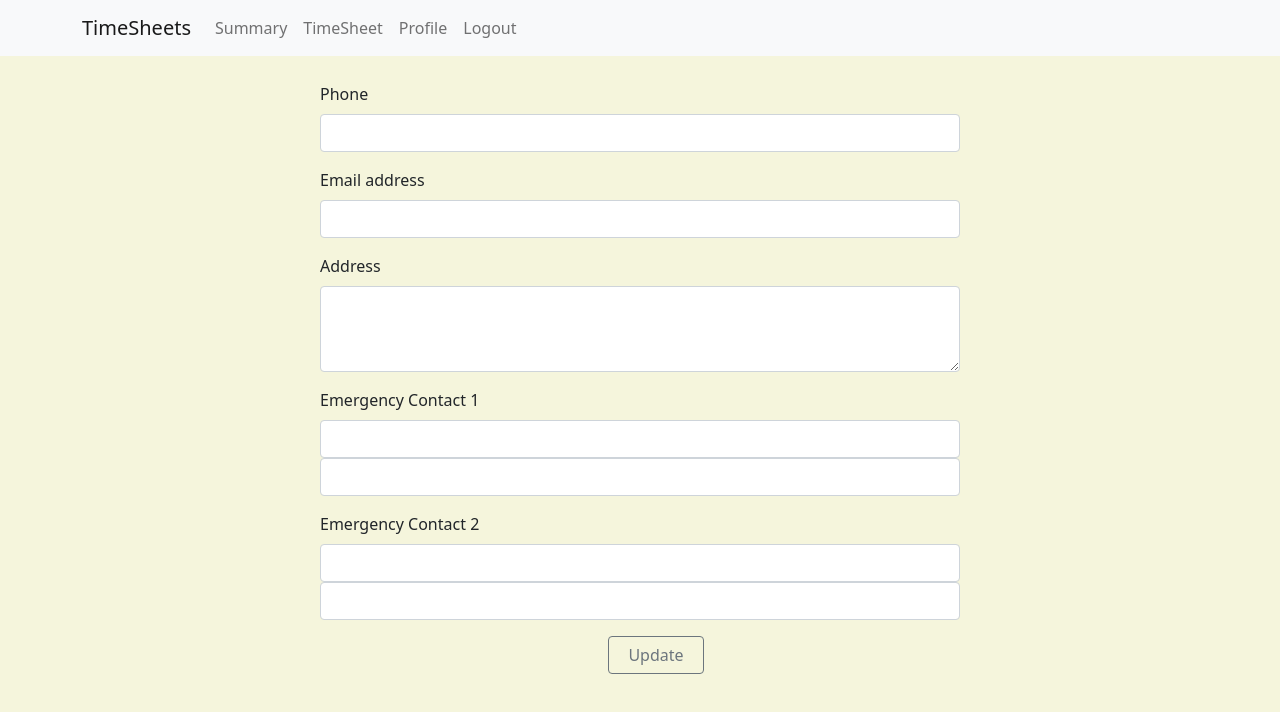
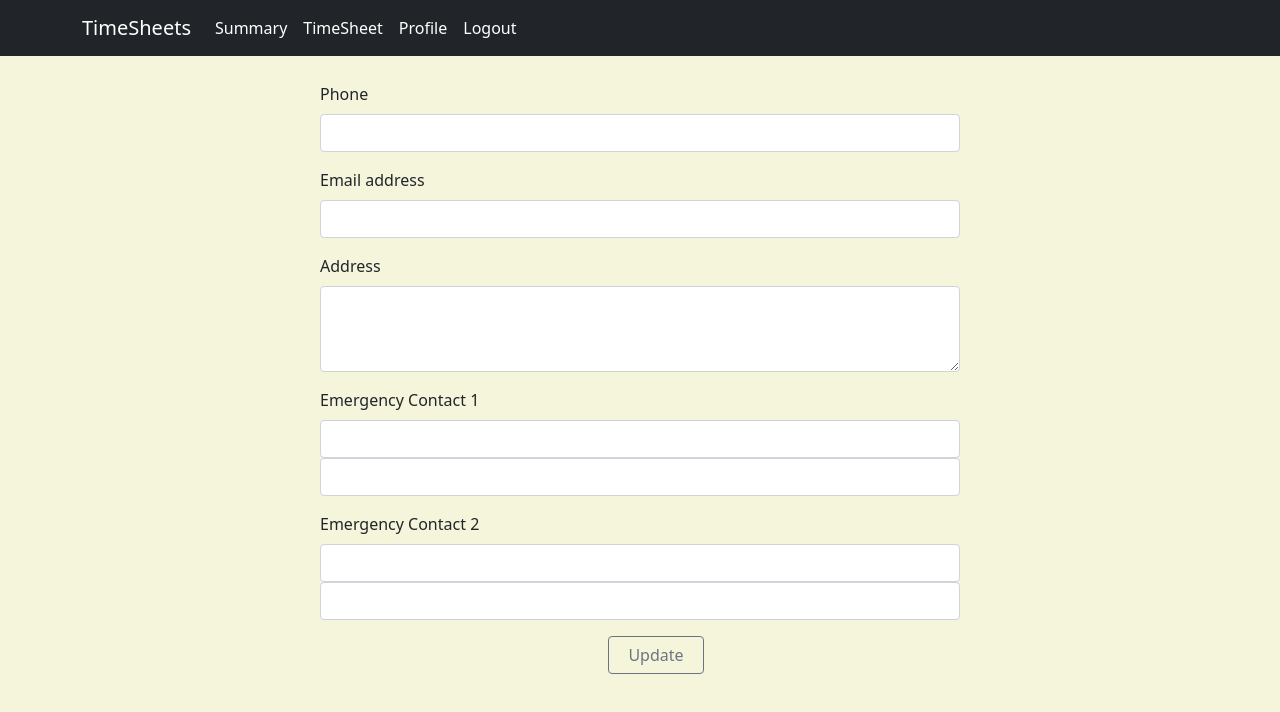
Before and after one commit to kim4t/TeamProj2_Front, a React (Create React App) app in the folder timesheet-tool-app/: page /profile in a window 1280 px wide. Shown: the top 712 px of the page. Built offline with nearby package versions, Linux system fonts and the light colour scheme; no server answers; sample sign-in values are in the browser's storage.

Commit message:
fixed bug issue for props summary with timesheet

```diff
--- a/timesheet-tool-app/src/components/TimeSheet.js
+++ b/timesheet-tool-app/src/components/TimeSheet.js
@@ -14,6 +14,14 @@ export default function TimeSheet(props) {
     const [totalCompensated, setTotalCompensated] = useState();
     const [selectedWeek, setSelectedWeek] = useState();
 
+    let weekEndingfromSummary, approvalStatus;
+    try {
+        weekEndingfromSummary = props.location.state.weekEnding;
+        approvalStatus = props.location.state.approvalStatus;
+    } catch {
+        weekEndingfromSummary = undefined;
+        approvalStatus = undefined;
+    }
 
     const selectWeek = event => {
         setSelectedWeek(event.target.value);
@@ -26,6 +34,7 @@ export default function TimeSheet(props) {
         //console.log(Last7Days(lastDayofWeek));
 
     }
+
 
 
 
@@ -92,8 +101,8 @@ export default function TimeSheet(props) {
         <TimeSheetTable selectedWeek = {selectedWeek}
             totalBillingUpdate = {saveTotalBilling}
             totalCompensatedUpdate = {saveTotalCompensated}
-            weekfromSummary = {props.location.state.weekEnding}
-            approvalStatus = {props.location.state.approvalStatus}/>
+            weekfromSummary = {weekEndingfromSummary}
+            approvalStatus = {approvalStatus}/>
         </React.Fragment>
     );
 }
--- a/timesheet-tool-app/src/components/TimeSheetTable.js
+++ b/timesheet-tool-app/src/components/TimeSheetTable.js
@@ -61,6 +61,7 @@ export default function TimeSheetTable(props) {
             window.location = '/';
         }
         if (props.weekfromSummary){
+
             var chosenSunday = props.weekfromSummary
             console.log("Chosen Week From Summary: " + chosenSunday);
             console.log("Approval Status: " + props.approvalStatus);
@@ -507,14 +508,14 @@ const changeEndTime = index => event => {
     <br></br>
 
     <div style={{fontWeight: 'bold', display: 'flex', justifyContent: 'space-evenly'}}>
-    <div >
+    <div>
     <select name="endtime" id="endtime" >
             <option value= "Approved">Approved Timesheet</option>
             <option value= "Unapproved">Unapproved Timesheet</option>
     </select>
     <input type="file" onChange = {fileUpload}/>
     </div>
-    <Button style={{float: "right"}} variant="outlined" onClick = {saveWeek}>Save</Button>
+    <Button style={{transform: "translateX(100%)"}} variant="outlined" onClick = {saveWeek}>Save</Button>
     {/* {props.selectedWeek} */}
     <br></br>
 
--- a/timesheet-tool-app/src/components/navigation/Navigation.jsx
+++ b/timesheet-tool-app/src/components/navigation/Navigation.jsx
@@ -14,16 +14,16 @@ class Navigation extends React.Component {
     render() {
         return (
             <div>
-                <Navbar bg="light" expand="lg">
-                    <Container>
-                        <Navbar.Brand href="/summary">TimeSheets</Navbar.Brand>
+                <Navbar bg="dark" expand="lg">
+                    <Container >
+                        <Navbar.Brand href="/summary" style={{color:'white'}}>TimeSheets</Navbar.Brand>
                         <Navbar.Toggle aria-controls="basic-navbar-nav" />
                         <Navbar.Collapse id="basic-navbar-nav">
                             <Nav className="me-auto">
-                                <Nav.Link href="/summary">Summary</Nav.Link>
-                                <Nav.Link href="/timeSheet">TimeSheet</Nav.Link>
-                                <Nav.Link href="/profile">Profile</Nav.Link>
-                                <Nav.Link href="/login" onClick = {this.clearStorage}>Logout</Nav.Link>
+                                <Nav.Link style={{color:'white'}} href="/summary">Summary</Nav.Link>
+                                <Nav.Link style={{color:'white'}} href="/timeSheet">TimeSheet</Nav.Link>
+                                <Nav.Link style={{color:'white'}} href="/profile">Profile</Nav.Link>
+                                <Nav.Link style={{color:'white'}} href="/login" onClick = {this.clearStorage}>Logout</Nav.Link>
                             </Nav>
                         </Navbar.Collapse>
                     </Container>
```
